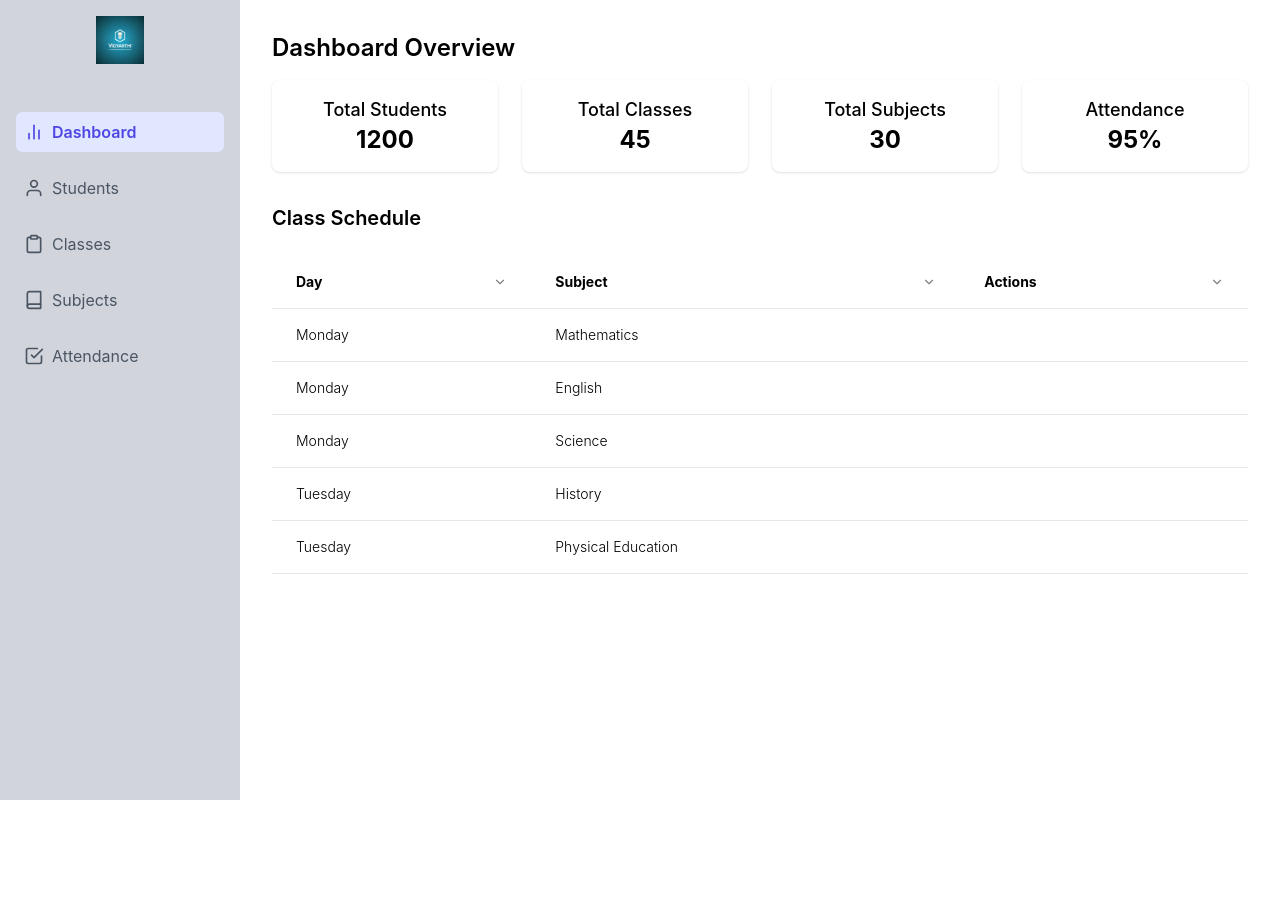
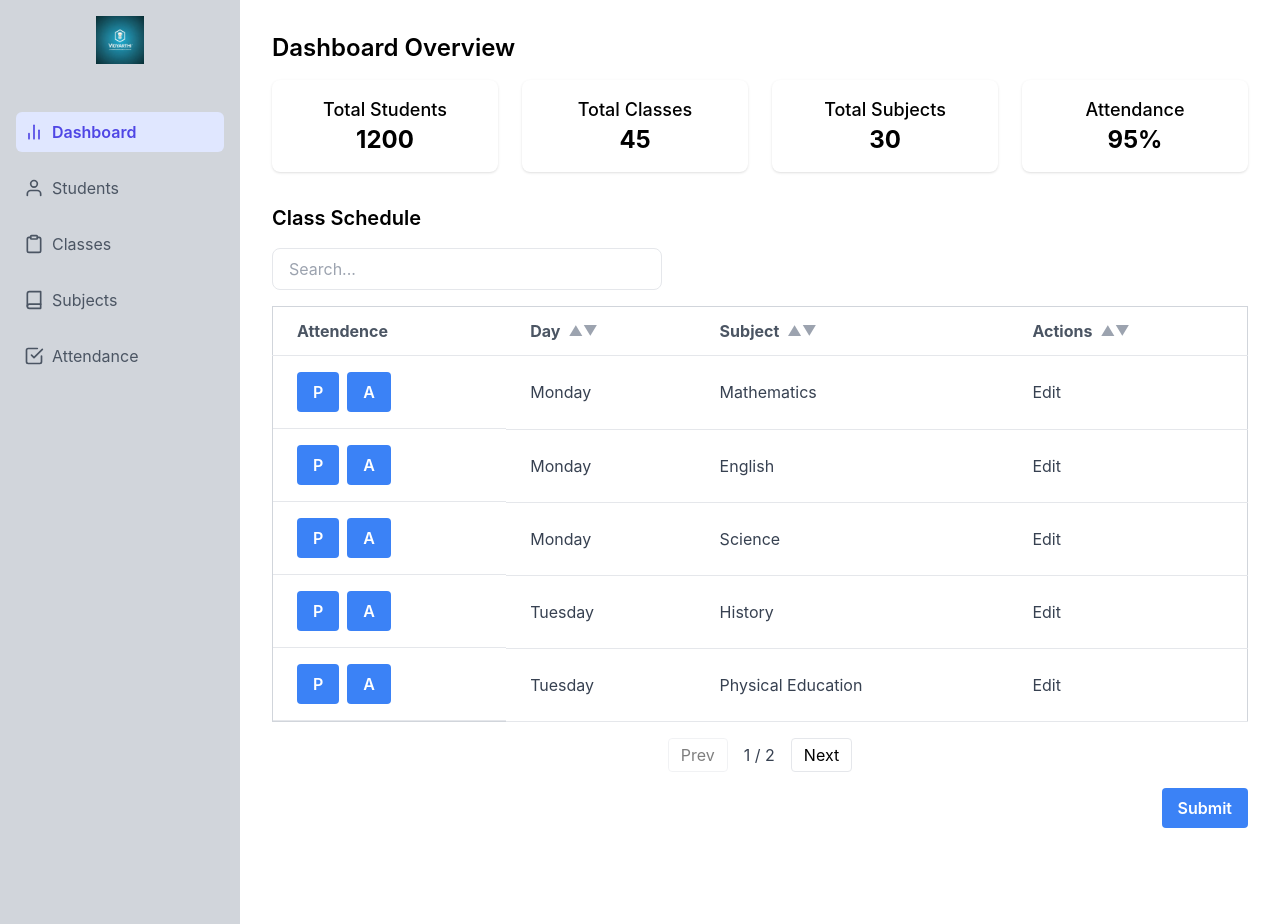
Before and after one commit to ichinmayk/vidyarthi, a React (Create React App) app: page /dashboard in a window 1280 px wide. Before the commit the page ends 800 px from the top, so only its background shows below. Built offline with nearby package versions, Linux system fonts and the light colour scheme.

Commit message:
Created dynamic reusable table component

```diff
--- a/src/components/Table.js
+++ b/src/components/Table.js
@@ -1,59 +1,184 @@
 // src/components/Table.js
 import React, { useState } from 'react';
-import { FiChevronUp, FiChevronDown } from 'react-icons/fi';
 
-export default function Table({ headers, data }) {
-  const [sortConfig, setSortConfig] = useState({ key: headers[0], direction: 'asc' });
+export default function Table({ headers, data, enableAction }) {
+  const [searchQuery, setSearchQuery] = useState('');
+  const [sortConfig, setSortConfig] = useState({ key: '', ascending: true });
+  const [currentPage, setCurrentPage] = useState(1);
+  const rowsPerPage = 5;
 
-  const handleSort = (key) => {
-    let direction = 'asc';
-    if (sortConfig.key === key && sortConfig.direction === 'asc') {
-      direction = 'desc';
+  // State to keep track of which button is clicked for each row
+  const [clickedButtons, setClickedButtons] = useState({});
+  // State to keep track of selected actions for each row with `actionColumnLabel` as key
+  const [selectedActions, setSelectedActions] = useState([]);
+
+  // Calculate total pages based on rowsPerPage
+  const totalPages = Math.ceil(data.length / rowsPerPage);
+
+  // Handle search and sorting
+  const filteredData = data
+    .filter(row =>
+      headers.some(header =>
+        String(row[header.key])
+          .toLowerCase()
+          .includes(searchQuery.toLowerCase())
+      )
+    )
+    .sort((a, b) => {
+      if (sortConfig.key) {
+        const aValue = a[sortConfig.key];
+        const bValue = b[sortConfig.key];
+        if (aValue < bValue) return sortConfig.ascending ? -1 : 1;
+        if (aValue > bValue) return sortConfig.ascending ? 1 : -1;
       }
-    setSortConfig({ key, direction });
-  };
-
-  const sortedData = [...data].sort((a, b) => {
-    if (a[sortConfig.key] < b[sortConfig.key]) return sortConfig.direction === 'asc' ? -1 : 1;
-    if (a[sortConfig.key] > b[sortConfig.key]) return sortConfig.direction === 'asc' ? 1 : -1;
       return 0;
     });
 
-  const renderSortIcon = (key) => {
-    if (sortConfig.key === key) {
-      return sortConfig.direction === 'asc' ? <FiChevronUp /> : <FiChevronDown />;
+  // Paginate the data
+  const paginatedData = filteredData.slice(
+    (currentPage - 1) * rowsPerPage,
+    currentPage * rowsPerPage
+  );
+
+  // Handle sorting by column
+  const handleSort = (key) => {
+    setSortConfig(prevConfig => ({
+      key,
+      ascending: prevConfig.key === key ? !prevConfig.ascending : true
+    }));
+  };
+
+  // Function to render sorting indicator
+  const getSortIndicator = (key) => {
+    const isActive = sortConfig.key === key;
+    return (
+      <span className="ml-2 text-sm">
+        <span className={isActive && sortConfig.ascending ? 'text-black' : 'text-gray-400'}>
+          ▲
+        </span>
+        <span className={isActive && !sortConfig.ascending ? 'text-black' : 'text-gray-400'}>
+          ▼
+        </span>
+      </span>
+    );
+  };
+
+  // Handle action button click and store selected action for the row
+  const handleButtonClick = (rowIndex, buttonValue, rowData) => {
+    // Toggle clicked button for each row
+    setClickedButtons(prevState => ({
+      ...prevState,
+      [rowIndex]: buttonValue
+    }));
+
+    // Update selectedActions with current row data and selected action based on actionColumnLabel
+    setSelectedActions(prevActions => {
+      const newActions = [...prevActions];
+      const existingIndex = newActions.findIndex(action => action.rowIndex === rowIndex);
+      const actionData = {
+        rowIndex,
+        rowData: {
+          ...rowData,
+          [enableAction.actionColumnLabel]: buttonValue // Use actionColumnLabel as the key
         }
-    return <FiChevronDown className="opacity-50" />;
+      };
+      if (existingIndex !== -1) {
+        // Update existing entry
+        newActions[existingIndex] = actionData;
+      } else {
+        // Add new entry
+        newActions.push(actionData);
+      }
+      return newActions;
+    });
+  };
+
+  // Handle submit button click
+  const handleSubmit = () => {
+    alert(JSON.stringify(selectedActions, null, 2));
+  };
+
+  // Handle pagination controls
+  const goToNextPage = () => {
+    if (currentPage < totalPages) {
+      setCurrentPage(currentPage + 1);
+    }
+  };
+
+  const goToPreviousPage = () => {
+    if (currentPage > 1) {
+      setCurrentPage(currentPage - 1);
+    }
   };
 
   return (
-    <div className="flex flex-col overflow-x-auto">
-      <div className="sm:-mx-6 lg:-mx-8">
-        <div className="inline-block min-w-full py-2 sm:px-6 lg:px-8">
+    <div className="w-full pb-16"> {/* Add bottom padding for scroll */}
+      <div className="mb-4 flex items-center space-x-4">
+        <input
+          type="text"
+          placeholder="Search..."
+          className="w-full md:w-2/5 px-4 py-2 border rounded-lg focus:outline-none focus:ring focus:border-blue-300"
+          value={searchQuery}
+          onChange={(e) => setSearchQuery(e.target.value)}
+        />
+      </div>
+
       <div className="overflow-x-auto">
-            <table className="min-w-full text-left text-sm font-light">
-              <thead className="border-b font-medium dark:border-neutral-500">
+        <table className="min-w-full bg-white border border-gray-300">
+          <thead>
             <tr>
-                  {headers.map((header, index) => (
+              {enableAction?.enableAction && (
+                <th className="px-6 py-3 border-b text-left text-gray-600 font-bold">
+                  {enableAction.actionColumnLabel}
+                </th>
+              )}
+              {headers.map(header => (
                 <th
-                      key={index}
+                  key={header.key}
+                  className="px-6 py-3 border-b text-left text-gray-600 font-bold cursor-pointer"
                   onClick={() => handleSort(header.key)}
-                      className="px-6 py-4 cursor-pointer"
                 >
-                      <div className="flex items-center justify-between">
-                        <span>{header.label}</span>
-                        <span>{renderSortIcon(header.key)}</span>
+                  <div className="flex items-center">
+                    {header.label}
+                    {getSortIndicator(header.key)}
                   </div>
                 </th>
               ))}
             </tr>
           </thead>
           <tbody>
-                {sortedData.map((row, rowIndex) => (
-                  <tr key={rowIndex} className="border-b dark:border-neutral-500">
-                    {headers.map((header, cellIndex) => (
-                      <td key={cellIndex} className="whitespace-nowrap px-6 py-4">
-                        {row[header.key]}
+            {paginatedData.map((row, index) => (
+              <tr key={index} className="hover:bg-gray-100">
+                {enableAction?.enableAction && (
+                  <td className="px-6 py-4 border-b text-gray-700 flex space-x-2">
+                    {enableAction.button1Property && (
+                      <button
+                        onClick={() => handleButtonClick(index, enableAction.button1Property.value, row)}
+                        className={`px-4 py-2 text-white font-semibold rounded ${
+                          clickedButtons[index] === enableAction.button1Property.value ? 'bg-green-500' : 'bg-blue-500'
+                        }`}
+                      >
+                        {enableAction.button1Property.label}
+                      </button>
+                    )}
+                    {enableAction.button2Property && (
+                      <button
+                        onClick={() => handleButtonClick(index, enableAction.button2Property.value, row)}
+                        className={`px-4 py-2 text-white font-semibold rounded ${
+                          clickedButtons[index] === enableAction.button2Property.value ? 'bg-green-500' : 'bg-blue-500'
+                        }`}
+                      >
+                        {enableAction.button2Property.label}
+                      </button>
+                    )}
+                  </td>
+                )}
+                {headers.map(header => (
+                  <td
+                    key={header.key}
+                    className="px-6 py-4 border-b text-gray-700"
+                  >
+                    {row[header.key] || '-'}
                   </td>
                 ))}
               </tr>
@@ -61,7 +186,36 @@ export default function Table({ headers, data }) {
           </tbody>
         </table>
       </div>
+
+      {/* Pagination Controls */}
+      <div className="flex justify-center mt-4 items-center space-x-4">
+        <button
+          onClick={goToPreviousPage}
+          disabled={currentPage === 1}
+          className="px-3 py-1 border rounded disabled:opacity-50"
+        >
+          Prev
+        </button>
+        <span className="text-gray-700">
+          {currentPage} / {totalPages}
+        </span>
+        <button
+          onClick={goToNextPage}
+          disabled={currentPage === totalPages}
+          className="px-3 py-1 border rounded disabled:opacity-50"
+        >
+          Next
+        </button>
       </div>
+
+      {/* Submit Button */}
+      <div className="mt-4 flex justify-end">
+        <button
+          onClick={handleSubmit}
+          className="px-4 py-2 bg-blue-500 text-white font-semibold rounded"
+        >
+          Submit
+        </button>
       </div>
     </div>
   );
--- a/src/pages/InstituteAdmin.js
+++ b/src/pages/InstituteAdmin.js
@@ -1,15 +1,15 @@
 // src/pages/InstituteAdmin.js
-import React, { useState } from 'react';
-import Sidebar from '../components/Sidebar';
-import BottomNav from '../components/BottomNav';
-import Table from '../components/Table'; // Import the Table component
-import { useTranslation } from 'react-i18next';
+import React, { useState } from "react";
+import Sidebar from "../components/Sidebar";
+import BottomNav from "../components/BottomNav";
+import Table from "../components/Table"; // Import the Table component
+import { useTranslation } from "react-i18next";
 
 export default function InstituteAdmin() {
   const { t } = useTranslation();
 
   // State to manage the selected tab across Sidebar and BottomNav
-  const [selectedTab, setSelectedTab] = useState('Dashboard');
+  const [selectedTab, setSelectedTab] = useState("Dashboard");
   const [isCollapsed, setIsCollapsed] = useState(false);
 
   const toggleSidebar = () => {
@@ -18,41 +18,60 @@ export default function InstituteAdmin() {
 
   // Define headers for the table
   const headers = [
-    { label: "Day", key: 'day' },
-    { label: "Subject", key: 'subject' },
-    { label: "Actions", key: 'actions' },
+    { label: "Day", key: "day" },
+    { label: "Subject", key: "subject" },
+    { label: "Actions", key: "actions" },
   ];
+  const enableActionColumn = {
+    enableAction: true,
+    actionColumnLabel: "Attendence",
+    button1Property: { label: "P", value: "present" },
+    button2Property: { label: "A", value: "absent" },
+  };
 
   // Sample data for the class schedule table
   const tableData = [
-    { day: 'Monday', subject: 'Mathematics' },
-    { day: 'Monday', subject: 'English' },
-    { day: 'Monday', subject: 'Science' },
-    { day: 'Tuesday', subject: 'History' },
-    { day: 'Tuesday', subject: 'Physical Education' }
+    { day: "Monday", subject: "Mathematics", actions: "Edit" },
+    { day: "Monday", subject: "English", actions: "Edit" },
+    { day: "Monday", subject: "Science", actions: "Edit" },
+    { day: "Tuesday", subject: "History", actions: "Edit" },
+    { day: "Tuesday", subject: "Physical Education", actions: "Edit" },
+    { day: "Monday", subject: "Mathematics", actions: "Edit" },
+    { day: "Monday", subject: "English", actions: "Edit" },
+    { day: "Monday", subject: "Science", actions: "Edit" },
+    { day: "Tuesday", subject: "History", actions: "Edit" },
   ];
 
   return (
     <div className="flex flex-col md:flex-row min-h-screen overflow-x-hidden">
       {/* Sidebar */}
-      <Sidebar isCollapsed={isCollapsed} toggleSidebar={toggleSidebar} selectedTab={selectedTab} setSelectedTab={setSelectedTab} />
+      <Sidebar
+        isCollapsed={isCollapsed}
+        toggleSidebar={toggleSidebar}
+        selectedTab={selectedTab}
+        setSelectedTab={setSelectedTab}
+      />
 
       {/* Main content */}
       <div className="flex-1 p-6 md:p-8 bg-white">
-        <h1 className="text-2xl font-semibold">{t('instituteAdmin.dashboardOverview')}</h1>
+        <h1 className="text-2xl font-semibold">
+          {t("instituteAdmin.dashboardOverview")}
+        </h1>
 
         {/* Cards Section */}
         <div className="grid gap-6 mt-4 md:grid-cols-4 grid-cols-2">
-          <Card label={t('instituteAdmin.totalStudents')} count="1200" />
-          <Card label={t('instituteAdmin.totalClasses')} count="45" />
-          <Card label={t('instituteAdmin.totalSubjects')} count="30" />
-          <Card label={t('instituteAdmin.attendance')} count="95%" />
+          <Card label={t("instituteAdmin.totalStudents")} count="1200" />
+          <Card label={t("instituteAdmin.totalClasses")} count="45" />
+          <Card label={t("instituteAdmin.totalSubjects")} count="30" />
+          <Card label={t("instituteAdmin.attendance")} count="95%" />
         </div>
 
         {/* Class Schedule Table Section */}
         <div className="mt-8">
-          <h2 className="text-xl font-semibold mb-4">{t('instituteAdmin.classSchedule')}</h2>
-          <Table headers={headers} data={tableData} />
+          <h2 className="text-xl font-semibold mb-4">
+            {t("instituteAdmin.classSchedule")}
+          </h2>
+          <Table headers={headers} data={tableData} enableAction = {enableActionColumn} />
         </div>
       </div>
 
```
Lines whose indentation alone changed are shown as unchanged.
